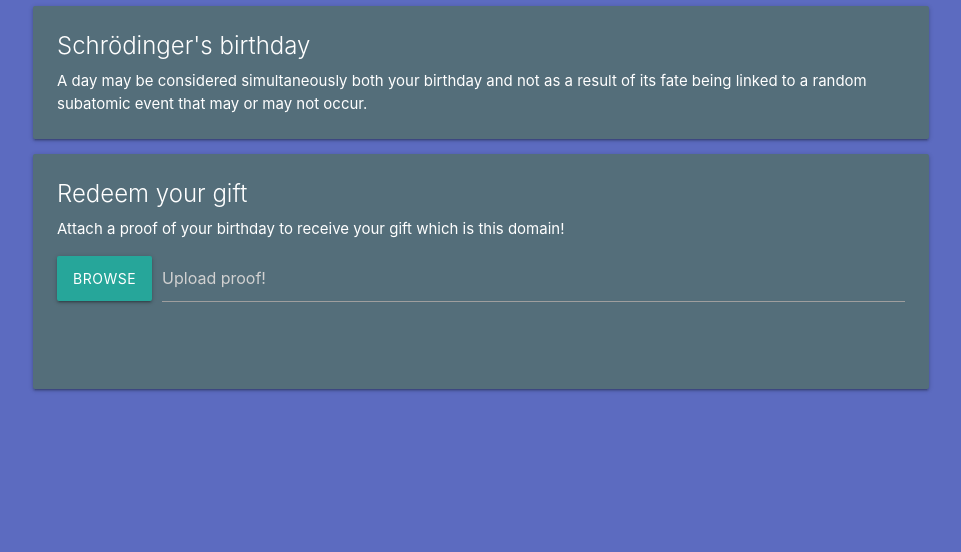
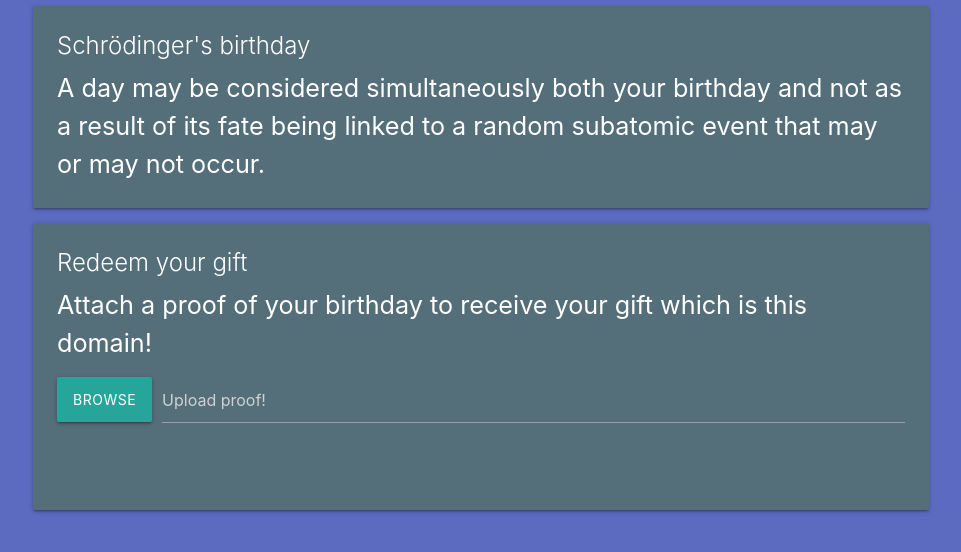
Before and after one commit to darkLord19/khusianu, a plain HTML site: page index.html in a window 1280 px wide. Shown: the part 130-682 px from the top of the page, without its empty margins (159-1120 px from the left). Drawn offline with nearby package versions, Linux system fonts and the light colour scheme.

Commit message:
add flow text class to paragraphs

```diff
--- a/index.html
+++ b/index.html
@@ -12,14 +12,14 @@
                 <div class="card blue-grey darken-1">
                     <div class="card-content white-text">
                         <span class="card-title">Schrödinger's birthday</span>
-                        <p>A day may be considered simultaneously both your birthday and not as a
+                        <p class="flow-text">A day may be considered simultaneously both your birthday and not as a
                             result of its fate being linked to a random subatomic event that may or may not occur.</p>
                     </div>
                 </div>
                 <div class="card blue-grey darken-1">
                     <div class="card-content white-text">
                         <span class="card-title">Redeem your gift</span>
-                        <p>Attach a proof of your birthday to receive your gift which is this domain!</p>
+                        <p class="flow-text">Attach a proof of your birthday to receive your gift which is this domain!</p>
                         <div class="row">
                             <form class = "col s12">
                                 <div class = "row">
```
